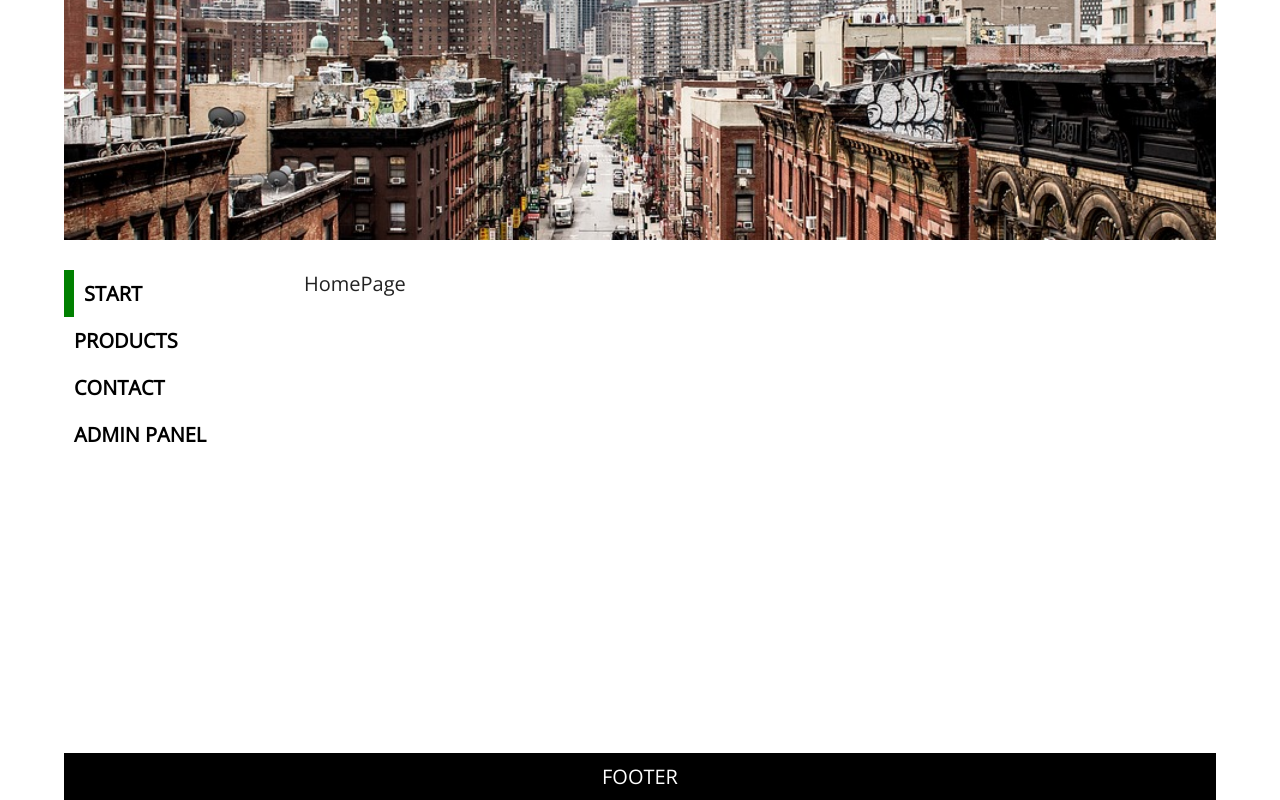
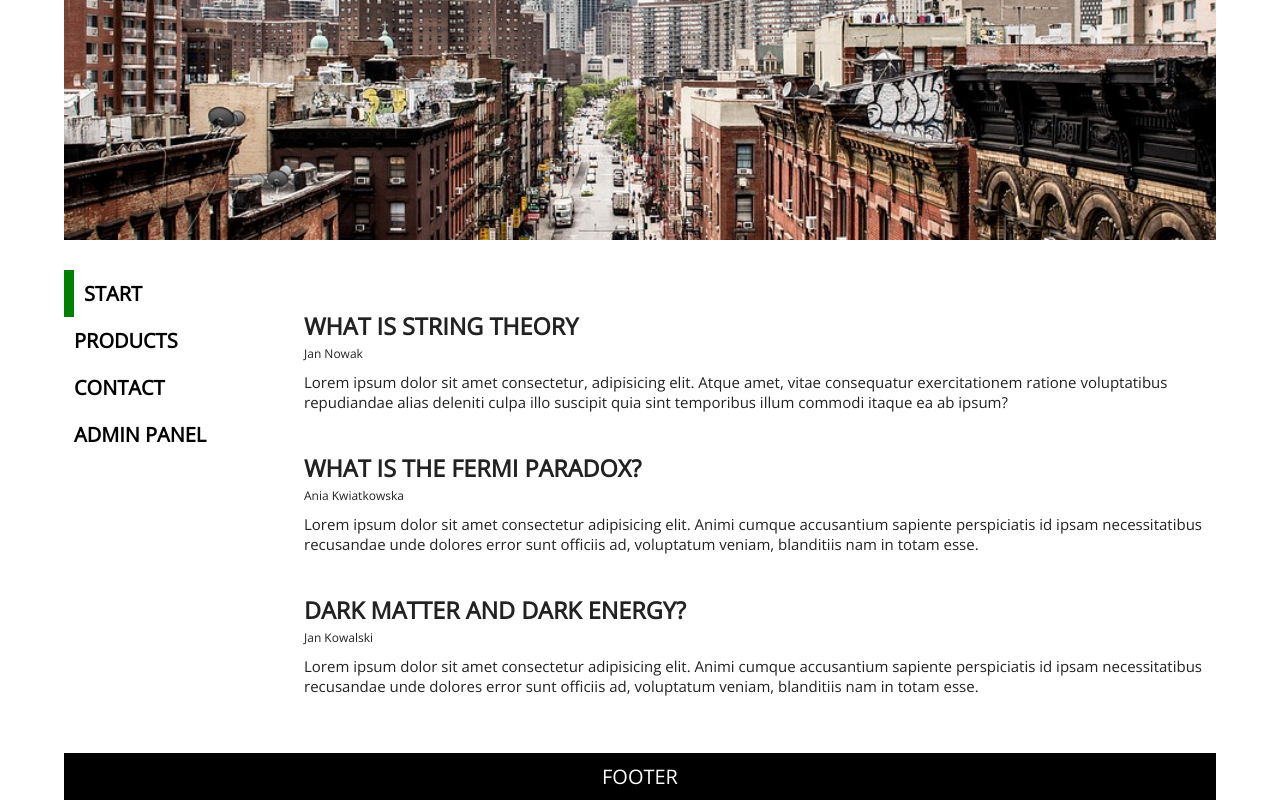
Before and after one commit to PawelKonczalski/spa_react_app, a React (Create React App) app: page / in a window 1280 px wide. Built offline with nearby package versions, Linux system fonts and the light colour scheme.

Commit message:
article on starting page

```diff
--- /dev/null
+++ b/src/components/Article.js
@@ -0,0 +1,25 @@
+import React from 'react';
+
+const Article = ({title, author, text}) => {
+
+    const styles = {
+        marginTop: 40
+    };
+
+    return (
+        <article style={styles}>
+            <h3 style={{
+                marginBottom: 3,
+                textTransform: "uppercase"
+            }}>{title}</h3>
+            <span style={{
+                display: "block",
+                marginBottom: 10,
+                fontSize: 12
+            }}>{author}</span>
+            <p style={{fontSize: 15}}>{text}</p>
+        </article>
+    );
+};
+
+export default Article
--- a/src/pages/HomePage.js
+++ b/src/pages/HomePage.js
@@ -1,8 +1,43 @@
 import React from 'react'
+import Article from "../components/Article";
+
+const articles = [
+    {
+        id: 1,
+        title: "What is string theory",
+        author: "Jan Nowak",
+        text: "Lorem ipsum dolor sit amet consectetur, adipisicing elit. Atque amet, vitae" +
+            " consequatur exercitationem ratione voluptatibus repudiandae alias deleniti culpa" +
+            " illo suscipit quia sint temporibus illum commodi itaque ea ab ipsum?"
+    },
+    {
+        id: 2,
+        title: "What is the Fermi paradox?",
+        author: "Ania Kwiatkowska",
+        text: "Lorem ipsum dolor sit amet consectetur adipisicing elit. Animi cumque accusantium" +
+            " sapiente perspiciatis id ipsam necessitatibus recusandae unde dolores error sunt " +
+            "officiis ad, voluptatum veniam, blanditiis nam in totam esse."
+    },
+    {
+        id: 3,
+        title: "Dark matter and dark energy?",
+        author: "Jan Kowalski",
+        text: "Lorem ipsum dolor sit amet consectetur adipisicing elit. Animi cumque accusantium" +
+            " sapiente perspiciatis id ipsam necessitatibus recusandae unde dolores error sunt " +
+            "officiis ad, voluptatum veniam, blanditiis nam in totam esse."
+    }
+];
 
 const HomePage = () => {
+
+    const artList = articles.map(article => (
+        <Article key={article.id} {...article} />
+    ));
+
     return (
-        <div>HomePage</div>
+        <div className='home'>
+            {artList}
+        </div>
     )
 };
 
```
